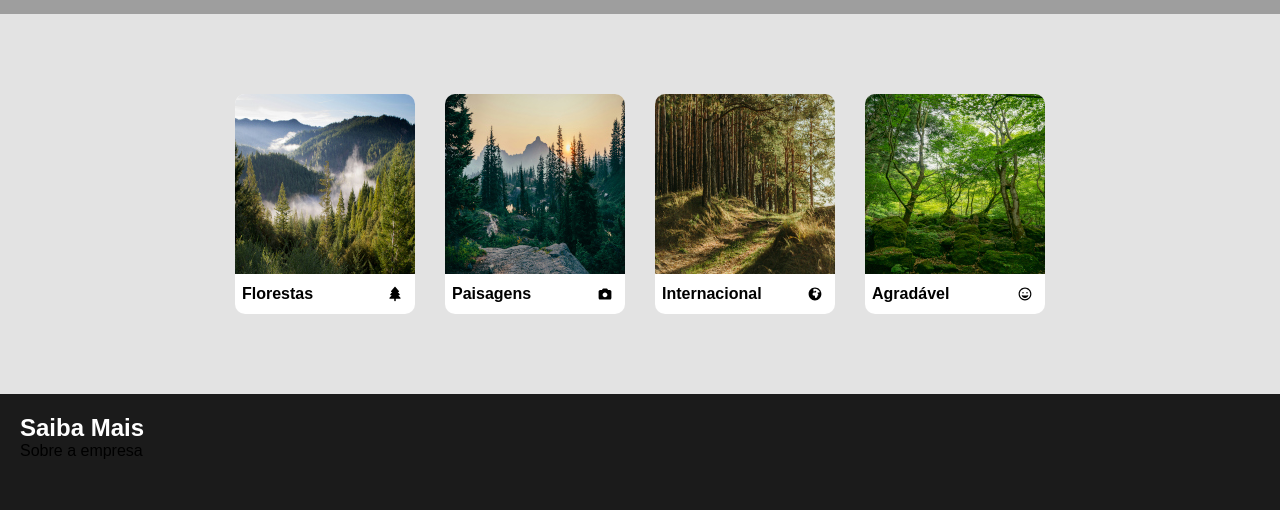
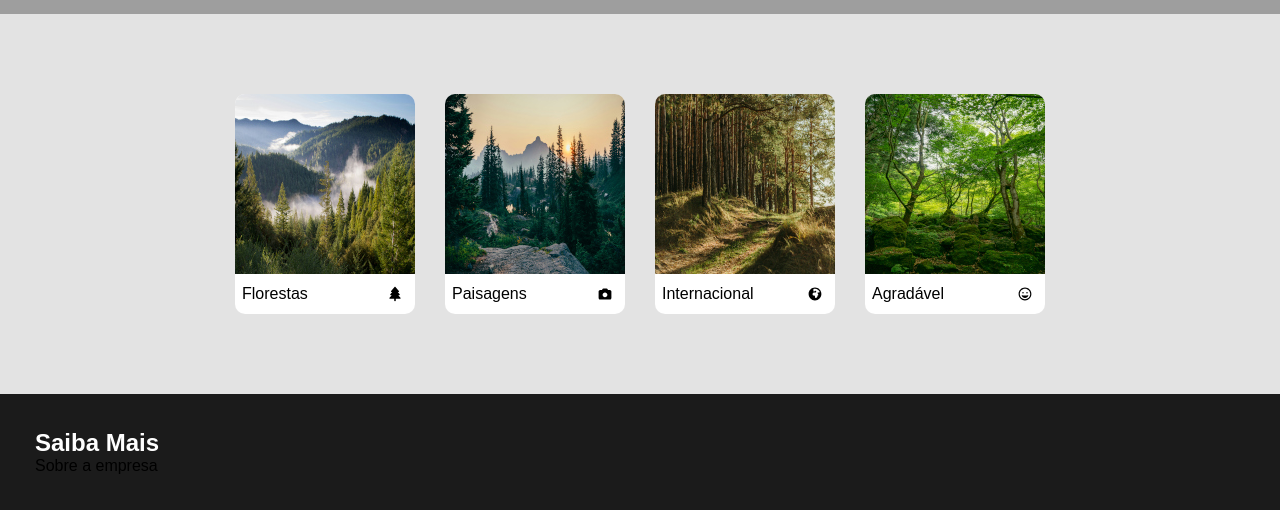
Before and after one commit to LuanGeremias/projeto-natureza, a plain HTML site: page index.html in a window 1280 px wide. Shown: the part 436-946 px from the top of the page. Drawn offline with Linux system fonts and the light colour scheme; grey boxes are pictures that could not be loaded.

Commit message:
ajeitando tipografia

```diff
--- a/css/style.css
+++ b/css/style.css
@@ -37,7 +37,7 @@ h1 {
     font-family: Arial, Helvetica, sans-serif;
     font-size: 2.5em;
     width: 300px;
-    margin: 35px 35px;
+    margin: 35px;
 }
 
 section {
@@ -50,6 +50,10 @@ section {
     justify-content: center;
     gap: 30px;
     margin: 30px 0px;
+}
+
+.conteudo-p {
+    font-weight: 400;
 }
 
 .filho-conteudo {
@@ -72,7 +76,6 @@ section {
 }
 
 .icones {
-    color: rgba(240, 248, 255, 0);
     width: 16px;
     margin-right: 5px;
 }
@@ -83,7 +86,7 @@ footer {
 }
 
 #rodape {
-    padding: 20px;
+    padding: 35px;
 }
 
 h2 {
--- a/index.html
+++ b/index.html
@@ -17,28 +17,28 @@
                 <div class="filho-conteudo">
                     <img src="img/paul-summers-ArtVJ-217Cw-unsplash.jpg" alt="Paisagem" class="imgconteudo">
                     <div class="espaco">
-                        <p>Florestas</p>
+                        <p class="conteudo-p">Florestas</p>
                         <img src="img/tree-solid-full.svg" alt="Árvore" class="icones">
                     </div>
                 </div>
                 <div class="filho-conteudo">
                     <img src="img/sergei-a--heLWtuAN3c-unsplash.jpg" alt="Paisagem" class="imgconteudo">
                     <div class="espaco">
-                        <p>Paisagens</p>
+                        <p class="conteudo-p">Paisagens</p>
                         <img src="img/camera-solid-full.svg" alt="Paisagens" class="icones">
                     </div>
                 </div>
                 <div class="filho-conteudo">
                     <img src="img/m1.jpg" alt="Paisagem" class="imgconteudo">
                     <div class="espaco">
-                        <p>Internacional</p>
+                        <p class="conteudo-p">Internacional</p>
                         <img src="img/earth-africa-solid-full.svg" alt="Paisagens" class="icones">
                     </div>
                 </div>
                 <div class="filho-conteudo">
                     <img src="img/m2.jpg" alt="Paisagem" class="imgconteudo">
                     <div class="espaco">
-                        <p>Agradável</p>
+                        <p class="conteudo-p">Agradável</p>
                         <img src="img/face-grin-regular-full.svg" alt="Paisagens" class="icones">
                     </div>
                 </div>
```
